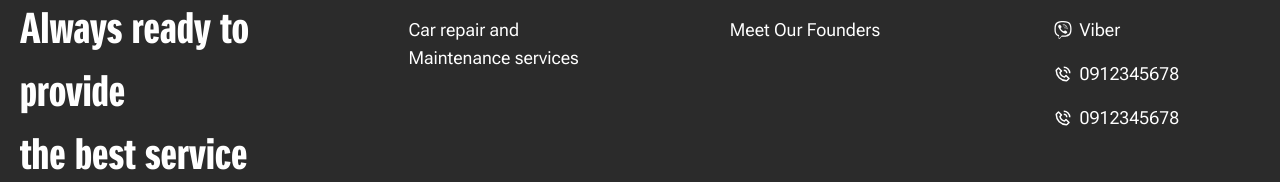
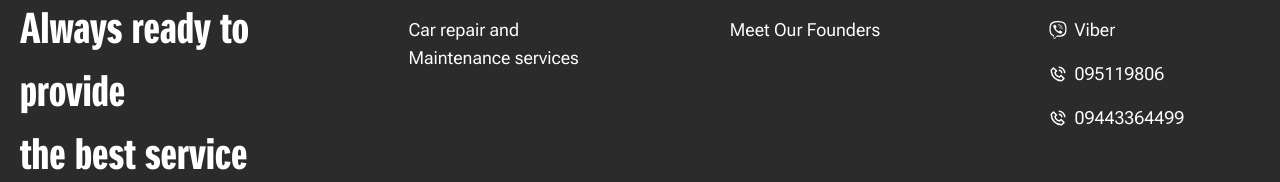
Before and after one commit to Fanglish-Portfolio/fanglish-portfolio, a React (Vite) app: page /spare in a window 1280 px wide. Shown: the part 2402-2584 px from the top of the page. Built offline with nearby package versions, Linux system fonts and the light colour scheme.

Commit message:
feat: add pdf file

```diff
--- a/src/components/Footer.jsx
+++ b/src/components/Footer.jsx
@@ -73,19 +73,28 @@ const Footer = () => {
                 <FaFacebook />
                 Facebook
               </li>
-              <li className="flex items-center gap-2 cursor-pointer hover:translate-x-2 hover:scale-105 transition duration-300">
+              <li
+                className="flex items-center gap-2 cursor-pointer hover:translate-x-2 hover:scale-105 transition duration-300"
+                onClick={() => window.open("viber://chat?number=+959420054395")}
+              >
                 <FaViber />
                 Viber
               </li>
 
-              <li className="flex items-center gap-2 cursor-pointer hover:translate-x-2 hover:scale-105 transition duration-300">
+              <a
+                href="tel:095119806"
+                className="flex items-center gap-2 cursor-pointer hover:translate-x-2 hover:scale-105 transition duration-300"
+              >
                 <BiPhoneCall />
-                0912345678
-              </li>
-              <li className="flex items-center gap-2 cursor-pointer hover:translate-x-2 hover:scale-105 transition duration-300">
+                095119806
+              </a>
+              <a
+                href="tel:09443364499"
+                className="flex items-center gap-2 cursor-pointer hover:translate-x-2 hover:scale-105 transition duration-300"
+              >
                 <BiPhoneCall />
-                0912345678
-              </li>
+                09443364499
+              </a>
             </ul>
           </div>
         </div>
--- a/src/components/Home/CarModel.jsx
+++ b/src/components/Home/CarModel.jsx
@@ -12,7 +12,14 @@ function CarModel() {
           <div className="p-10 flex flex-col items-center justify-center">
             <img src={car1} alt="car1" className="w-[400px]" />
             <p className="header-text text-center">Ertiga</p>
-            <button className="button w-fit text-primary bg-white">
+            <button
+              onClick={() => {
+                window.open(
+                  "https://suzukimyanmar.com/frontend/assets/pdf/models/Suzuki_Ertiga_Brochure.pdf"
+                );
+              }}
+              className="button w-fit text-primary bg-white"
+            >
               Explore Ertiga
             </button>
           </div>
@@ -21,7 +28,14 @@ function CarModel() {
           <div className="p-10 flex flex-col items-center justify-center">
             <img src={car2} alt="car2" className="w-[400px]" />
             <p className="header-text text-center mt-4">Carry Pro</p>
-            <button className="button w-fit text-black bg-white">
+            <button
+              onClick={() => {
+                window.open(
+                  "https://suzukimyanmar.com/frontend/assets/pdf/models/Carry-Pro_Brochure.pdf"
+                );
+              }}
+              className="button w-fit text-black bg-white"
+            >
               Explore Carry Pro
             </button>
           </div>
--- a/src/components/Home/HeroBanner.jsx
+++ b/src/components/Home/HeroBanner.jsx
@@ -25,8 +25,7 @@ const HeroBanner = () => {
 
         <div className="flex flex-col sm:flex-row gap-4 mt-10 md:mt-0">
           <a
-            href="tel:+123456789"
-            target="_blank"
+            href="tel:095119806"
             className="button bg-white text-secondary text-lg font-semibold"
           >
             Call Us
--- a/src/components/Home/ServiceSection.jsx
+++ b/src/components/Home/ServiceSection.jsx
@@ -53,7 +53,7 @@ function ServiceSection() {
                   {service.title}
                 </p>
                 <a
-                  href={service.link}
+                  href="tel:095119806"
                   target="_blank"
                   className="button w-fit flex items-center"
                 >
--- a/src/components/Navbar/Navbar.jsx
+++ b/src/components/Navbar/Navbar.jsx
@@ -73,10 +73,13 @@ const Navbar = () => {
             <TfiWorld size={20} />
           </div>
 
-          <div className="button">
+          <a
+            href="tel:095119806"
+            className="button hover:scale-105 transition duration-300"
+          >
             <p>Call Us</p>
             <FaPhoneVolume size={20} />
-          </div>
+          </a>
         </div>
 
         {/* Mobile Menu Button */}
--- a/src/components/Spare/SpareCollection.jsx
+++ b/src/components/Spare/SpareCollection.jsx
@@ -12,31 +12,37 @@ const spears = [
     id: 1,
     image: spare1,
     name: "Air Filter",
+    link: "https://suzukimyanmar.com/frontend/assets/pdf/spare-parts/aircleaner-filter-en.pdf",
   },
   {
     id: 2,
     image: spare2,
     name: "Air Conditional Filter",
+    link: "https://suzukimyanmar.com/frontend/assets/pdf/spare-parts/aircon-filter-flyer-en.pdf",
   },
   {
     id: 3,
     image: spare3,
     name: "Break Pads",
+    link: "https://suzukimyanmar.com/frontend/assets/pdf/spare-parts/brake-pad-flyer-en.pdf",
   },
   {
     id: 4,
     image: spare4,
     name: "Oil Filter",
+    link: "https://suzukimyanmar.com/frontend/assets/pdf/spare-parts/oil-filter-flyer-en.pdf",
   },
   {
     id: 5,
     image: spare5,
     name: "Spark Plug",
+    link: "https://suzukimyanmar.com/frontend/assets/pdf/spare-parts/spark-plug-flyer-en.pdf",
   },
   {
     id: 6,
     image: spare6,
     name: "Wiper Blade",
+    link: "https://suzukimyanmar.com/frontend/assets/pdf/spare-parts/wiper-blade-flyer-en.pdf",
   },
 ];
 
@@ -51,7 +57,10 @@ function SpareCollection() {
             <img src={spear.image} alt={spear.name} />
             <div className="flex flex-col items-center gap-4 mt-4">
               <p className="suzukipro text-2xl">{spear.name}</p>
-              <button className="button">
+              <button
+                onClick={() => window.open(spear.link)}
+                className="button hover:scale-105 duration-300"
+              >
                 <p>Download PDF</p>
                 <FaFileAlt />
               </button>
```
